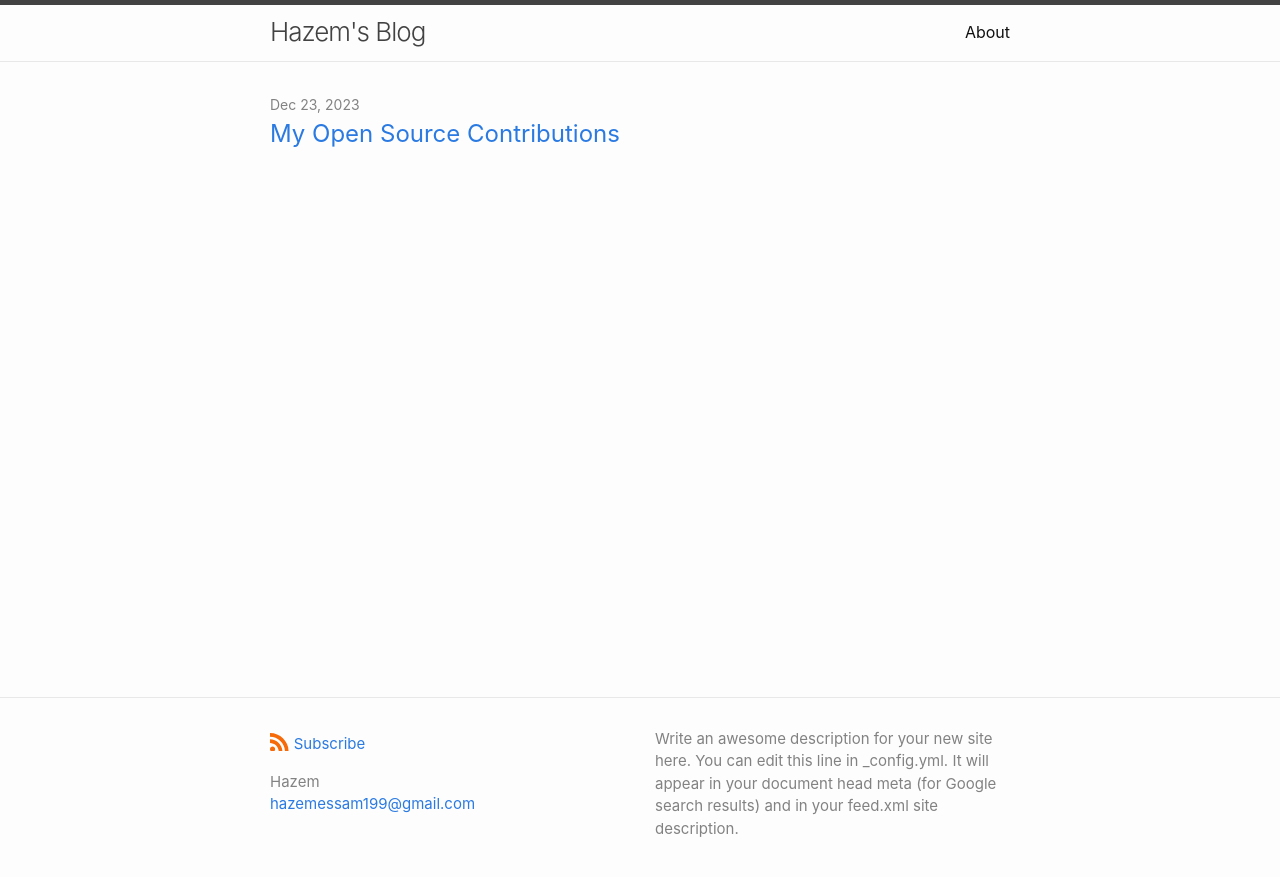
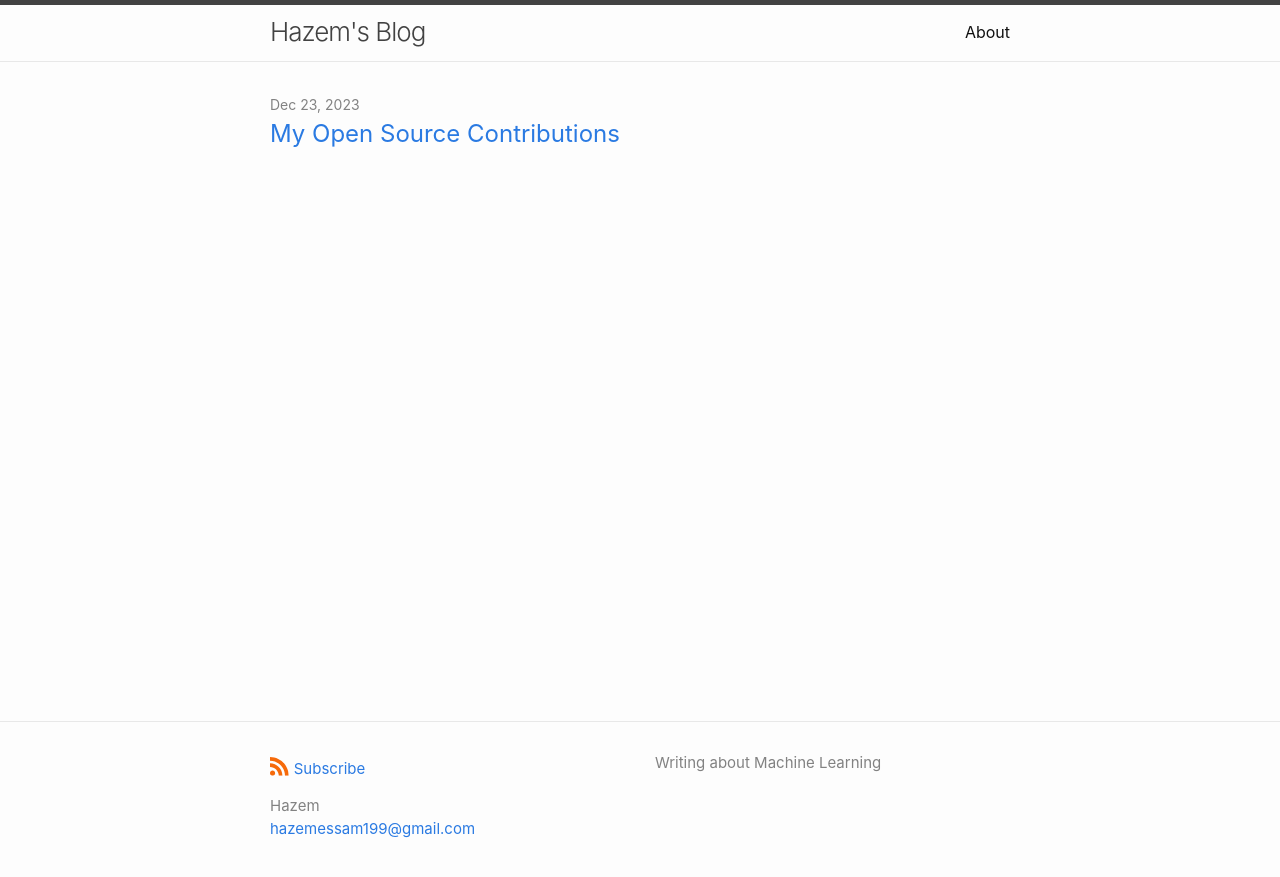
Before and after one commit to hazemessamm/hazemessamm.github.io, a Jekyll site: the page built from index.md, in a window 1280 px wide. Shown: the top 877 px of the page. Built offline with Jekyll 4.4.1, drawn with Linux system fonts in a browser that asks for light colours.

Commit message:
changed description

```diff
--- a/_config.yml
+++ b/_config.yml
@@ -6,9 +6,8 @@
 # The `>` after `description:` means to ignore line-breaks until next key.
 # If you want to omit the line-break after the end of text, use `>-` instead.
 description: >
-  Write an awesome description for your new site here. You can edit this line
-  in _config.yml. It will appear in your document head meta (for Google search
-  results) and in your feed.xml site description.
+  Writing about Machine Learning
+
 
 # Build settings
 
```
